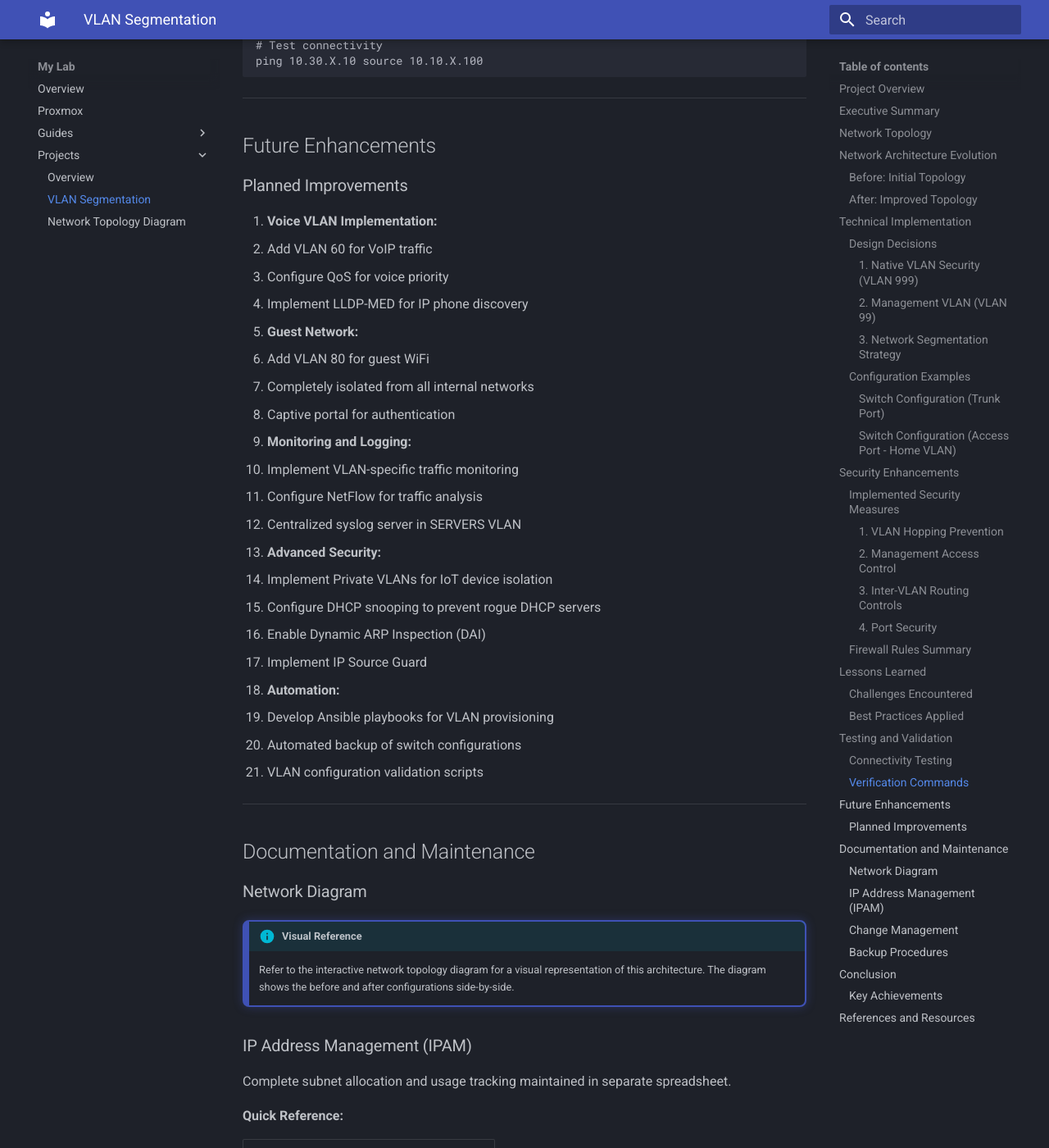
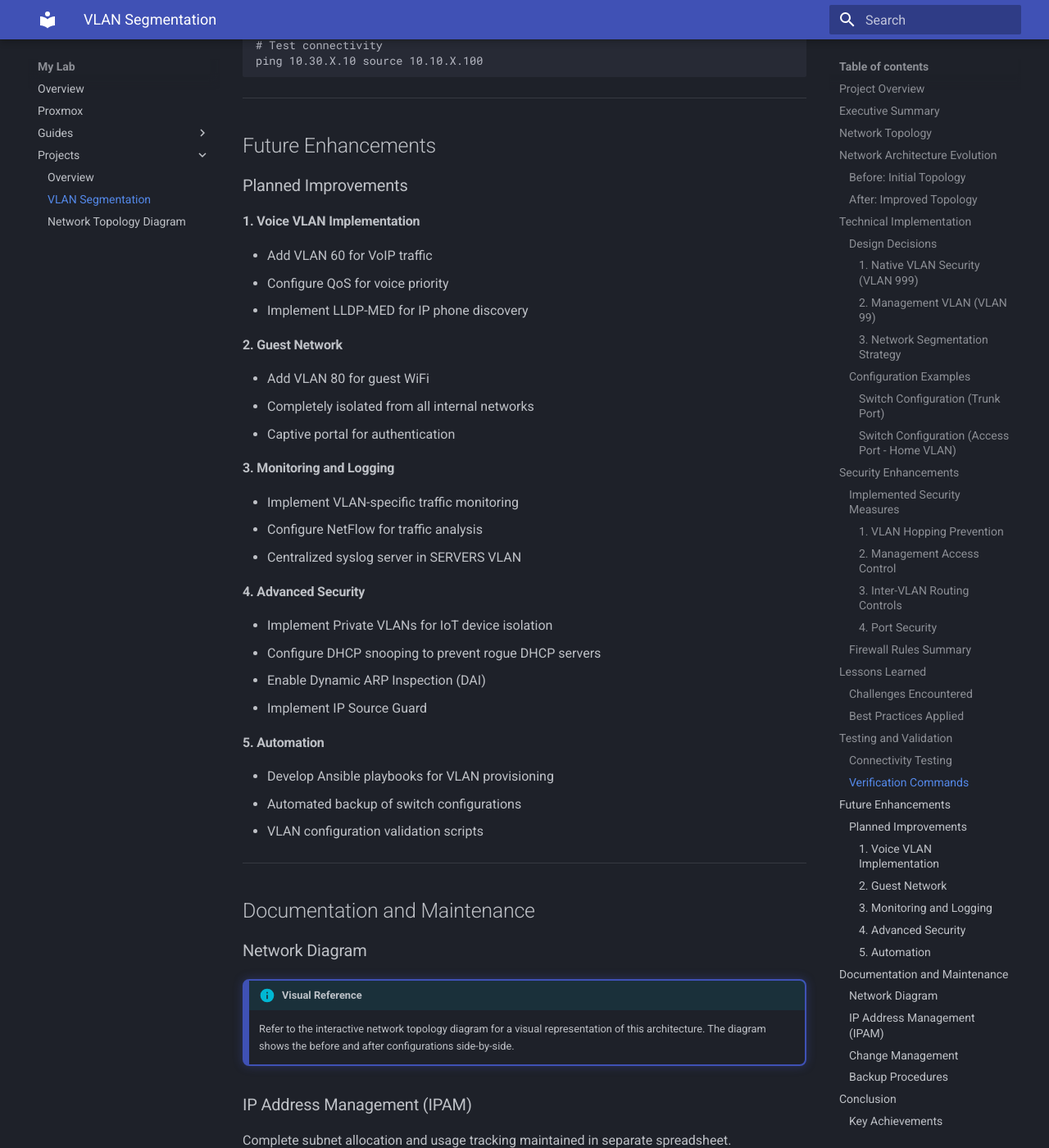
Before and after one commit to moshthesubnet/my-lab-docs, an MkDocs documentation site: the page built from docs/projects/VLAN_segmentation.md, in a window 1280 px wide and 1400 px high, scrolled down 8079 px. Shown: the whole window at 82% size. Built offline with MkDocs 1.6.1 and Material for MkDocs 9.7.7, drawn with Linux system fonts in a browser that asks for light colours.

Commit message:
Update VLAN_segmentation.md

```diff
--- a/docs/projects/VLAN_segmentation.md
+++ b/docs/projects/VLAN_segmentation.md
@@ -307,31 +307,37 @@ ping 10.30.X.10 source 10.10.X.100
 
 ### Planned Improvements
 
-1. **Voice VLAN Implementation:**
-   - Add VLAN 60 for VoIP traffic
-   - Configure QoS for voice priority
-   - Implement LLDP-MED for IP phone discovery
+#### 1. Voice VLAN Implementation
 
-2. **Guest Network:**
-   - Add VLAN 80 for guest WiFi
-   - Completely isolated from all internal networks
-   - Captive portal for authentication
+- Add VLAN 60 for VoIP traffic
+- Configure QoS for voice priority
+- Implement LLDP-MED for IP phone discovery
 
-3. **Monitoring and Logging:**
-   - Implement VLAN-specific traffic monitoring
-   - Configure NetFlow for traffic analysis
-   - Centralized syslog server in SERVERS VLAN
+#### 2. Guest Network
 
-4. **Advanced Security:**
-   - Implement Private VLANs for IoT device isolation
-   - Configure DHCP snooping to prevent rogue DHCP servers
-   - Enable Dynamic ARP Inspection (DAI)
-   - Implement IP Source Guard
+- Add VLAN 80 for guest WiFi
+- Completely isolated from all internal networks
+- Captive portal for authentication
 
-5. **Automation:**
-   - Develop Ansible playbooks for VLAN provisioning
-   - Automated backup of switch configurations
-   - VLAN configuration validation scripts
+#### 3. Monitoring and Logging
+
+- Implement VLAN-specific traffic monitoring
+- Configure NetFlow for traffic analysis
+- Centralized syslog server in SERVERS VLAN
+
+#### 4. Advanced Security
+
+- Implement Private VLANs for IoT device isolation
+- Configure DHCP snooping to prevent rogue DHCP servers
+- Enable Dynamic ARP Inspection (DAI)
+- Implement IP Source Guard
+
+#### 5. Automation
+
+- Develop Ansible playbooks for VLAN provisioning
+- Automated backup of switch configurations
+- VLAN configuration validation scripts
+
 
 ---
 
```
